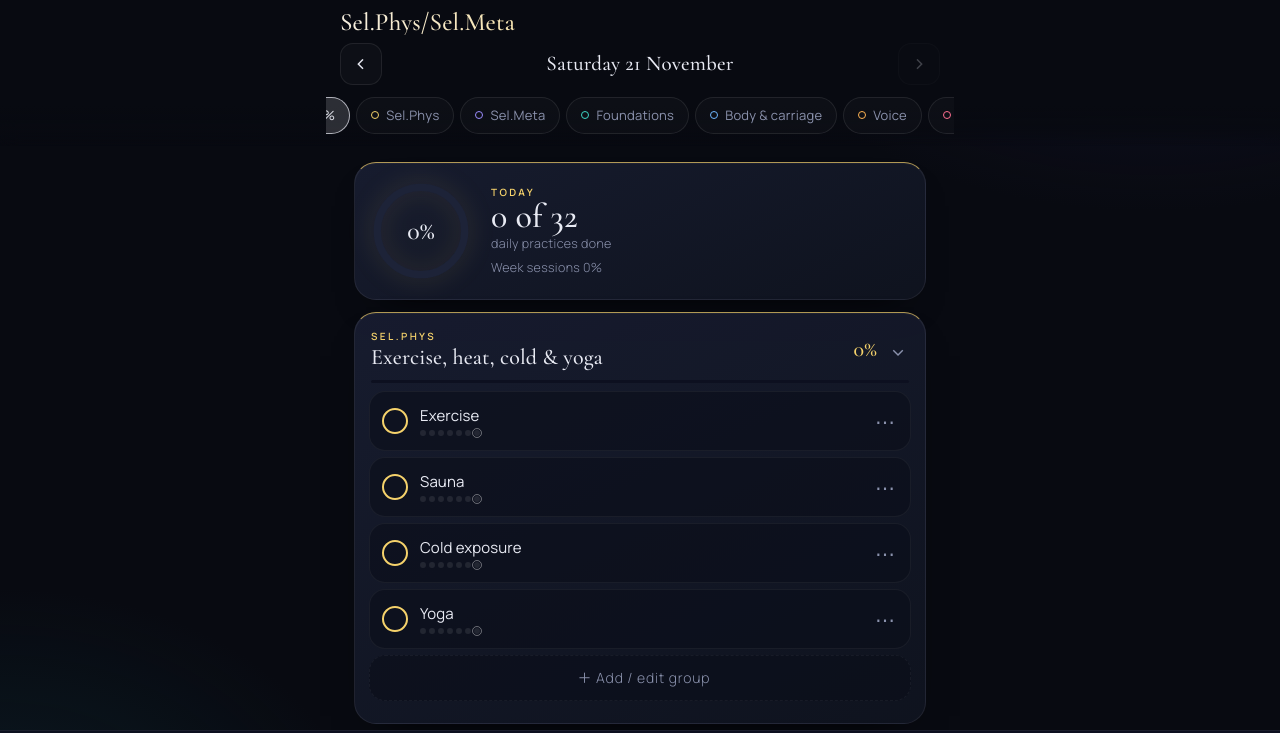
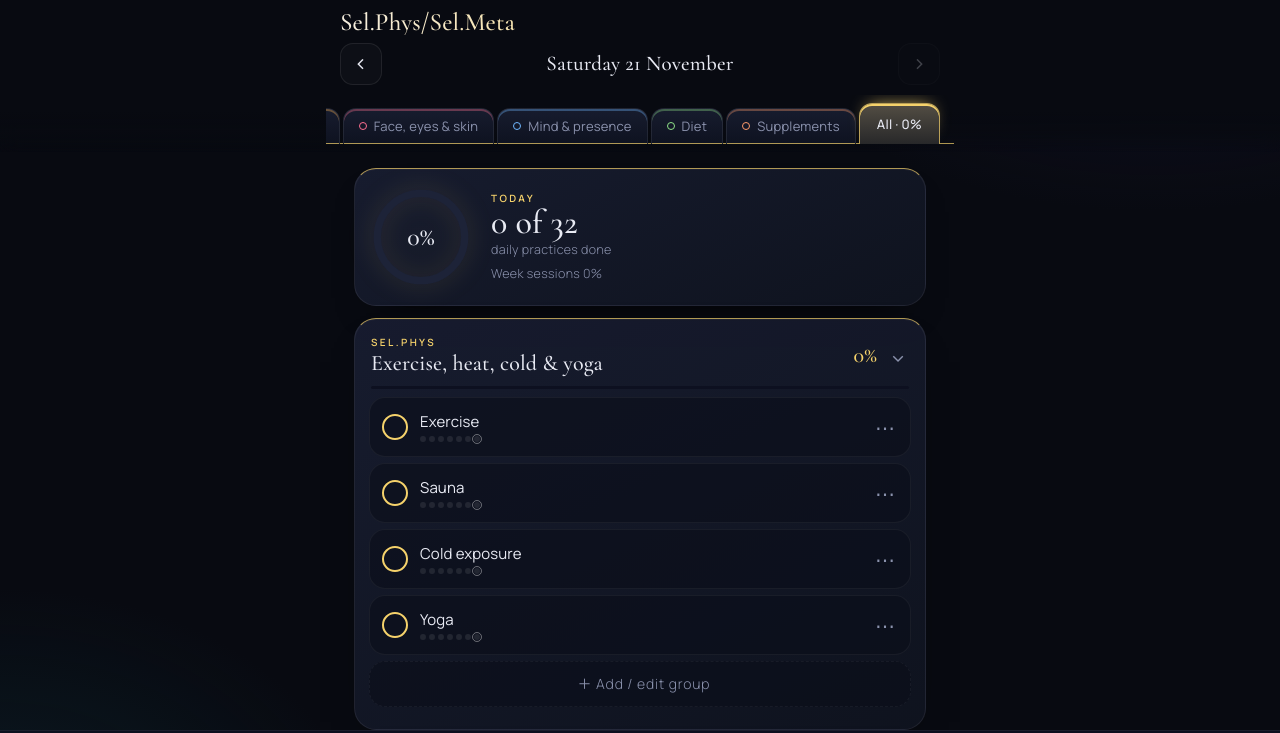
Before and after one commit to andregdj-rgb/sel, a plain HTML site: page index.html in a window 1280 px wide. Shown: the top 733 px of the page. Drawn offline with nearby package versions, Linux system fonts and the light colour scheme.

Commit message:
Folder-style section tabs; All tab moved to the end
Co-Authored-By: Claude Opus 5.5 <noreply@anthropic.com>
Claude-Session: https://claude.ai/code/session_01PijvZR1XDzGcjajepCULnf

```diff
--- a/index.html
+++ b/index.html
@@ -32,12 +32,22 @@ button{font:inherit;font-family:var(--sans);cursor:pointer}
 .ib:disabled{opacity:.25}
 .tdy{font-size:11px;letter-spacing:.08em;padding:0 10px;width:auto}
 main{max-width:600px;margin:0 auto;padding:4px 14px calc(var(--nav) + env(safe-area-inset-bottom,0px) + 28px);touch-action:pan-y}
-.stabs{display:flex;gap:6px;overflow-x:auto;margin:10px -14px 0;padding:2px 14px 4px;scrollbar-width:none;-webkit-overflow-scrolling:touch}
+.stabs{display:flex;align-items:flex-end;gap:3px;overflow-x:auto;margin:10px -14px 0;padding:8px 14px 0;scrollbar-width:none;-webkit-overflow-scrolling:touch;
+ background:linear-gradient(to top,color-mix(in srgb,var(--ac) 70%,transparent) 0 1px,transparent 1px)}
 .stabs::-webkit-scrollbar{display:none}
-.st{flex:none;display:flex;align-items:center;gap:7px;border:1px solid #ffffff16;background:#ffffff06;color:var(--mu);border-radius:20px;padding:8px 14px;font-size:13px;letter-spacing:.02em;white-space:nowrap;transition:background .2s,color .2s,border-color .2s}
+.st{position:relative;flex:none;display:flex;align-items:center;gap:7px;padding:8px 15px 8px;margin-bottom:0;
+ border:1px solid #ffffff14;border-bottom:0;border-radius:13px 13px 0 0;
+ background:linear-gradient(180deg,#171c2e,#0e1220);color:var(--mu);font-size:13px;letter-spacing:.02em;white-space:nowrap;
+ transition:background .2s,color .2s,padding .2s;box-shadow:inset 0 2px 0 -0px color-mix(in srgb,var(--c) 35%,transparent)}
+.st::after{content:'';position:absolute;left:0;right:0;bottom:0;height:1px;background:color-mix(in srgb,var(--ac) 70%,transparent)}
 .st i{width:8px;height:8px;border-radius:50%;border:1.5px solid var(--c);flex:none}
-.st i.f{background:var(--c);box-shadow:0 0 6px var(--c)}
-.st.on{color:var(--tx);border-color:color-mix(in srgb,var(--c) 70%,transparent);background:color-mix(in srgb,var(--c) 16%,transparent)}
+.st i.full{background:var(--c);box-shadow:0 0 6px var(--c)}
+.st.on{color:var(--tx);padding:11px 17px 10px;z-index:1;
+ background:linear-gradient(180deg,color-mix(in srgb,var(--c) 26%,#1b2036),color-mix(in srgb,var(--c) 10%,#111522));
+ border-color:color-mix(in srgb,var(--c) 70%,transparent);box-shadow:inset 0 2px 0 0 var(--c),0 -6px 18px -10px var(--c)}
+.st.on::after{display:none}
+.st.all{font-weight:500}
+.view.sec .card:first-child,.view.sec>.banner+.card{margin-top:14px}
 .view.sec{animation:vin .18s ease-out}
 .view{animation:vin .22s ease-out}@keyframes vin{from{opacity:0;transform:translateY(6px)}}
 .sL{animation:sL .22s ease-out}@keyframes sL{from{opacity:.2;transform:translateX(28px)}}
@@ -449,7 +459,8 @@ function render(anim){
  const V=VIEWS[ui.view]();ui.sec=ui.sec||{};let cur=ui.sec[ui.view]||'all';if(cur!=='all'&&!V.secs.some(x=>x.id===cur))cur='all';
  const st=$('stabs');
  if(V.secs.length>1){st.style.display='';
-  st.innerHTML=[{id:'all',label:V.allLabel||'All'},...V.secs].map(x=>`<button class="st${x.id===cur?' on':''}" data-s="${x.id}" style="--c:var(${x.c||'--tx'})" onclick="setSec('${x.id}')">${x.c?`<i class="${x.full?'f':''}"></i>`:''}${esc(x.label)}</button>`).join('')}
+  const curS=V.secs.find(x=>x.id===cur);st.style.setProperty('--ac',`var(${curS?curS.c:'--cx'})`);
+  st.innerHTML=[...V.secs,{id:'all',label:V.allLabel||'All',c:'--cx',all:1}].map(x=>`<button class="st${x.id===cur?' on':''}${x.all?' all':''}" data-s="${x.id}" style="--c:var(${x.c})" onclick="setSec('${x.id}')">${x.all?'':`<i class="${x.full?'full':''}"></i>`}${esc(x.label)}</button>`).join('')}
  else{st.style.display='none';cur='all'}
  single=cur!=='all';
  const body=single?V.secs.find(x=>x.id===cur).html():(V.allTop||'')+V.secs.map(x=>x.html()).join('')+(V.tail||'');
--- a/sw.js
+++ b/sw.js
@@ -1,5 +1,5 @@
 // Bump VERSION whenever any file changes, so phones pick up the update.
-const VERSION = 'sel-v3';
+const VERSION = 'sel-v4';
 const FILES = ['./', './index.html', './manifest.webmanifest',
   './icons/icon.svg', './icons/icon-192.png', './icons/icon-512.png',
   './icons/icon-maskable-192.png', './icons/icon-maskable-512.png',
```
